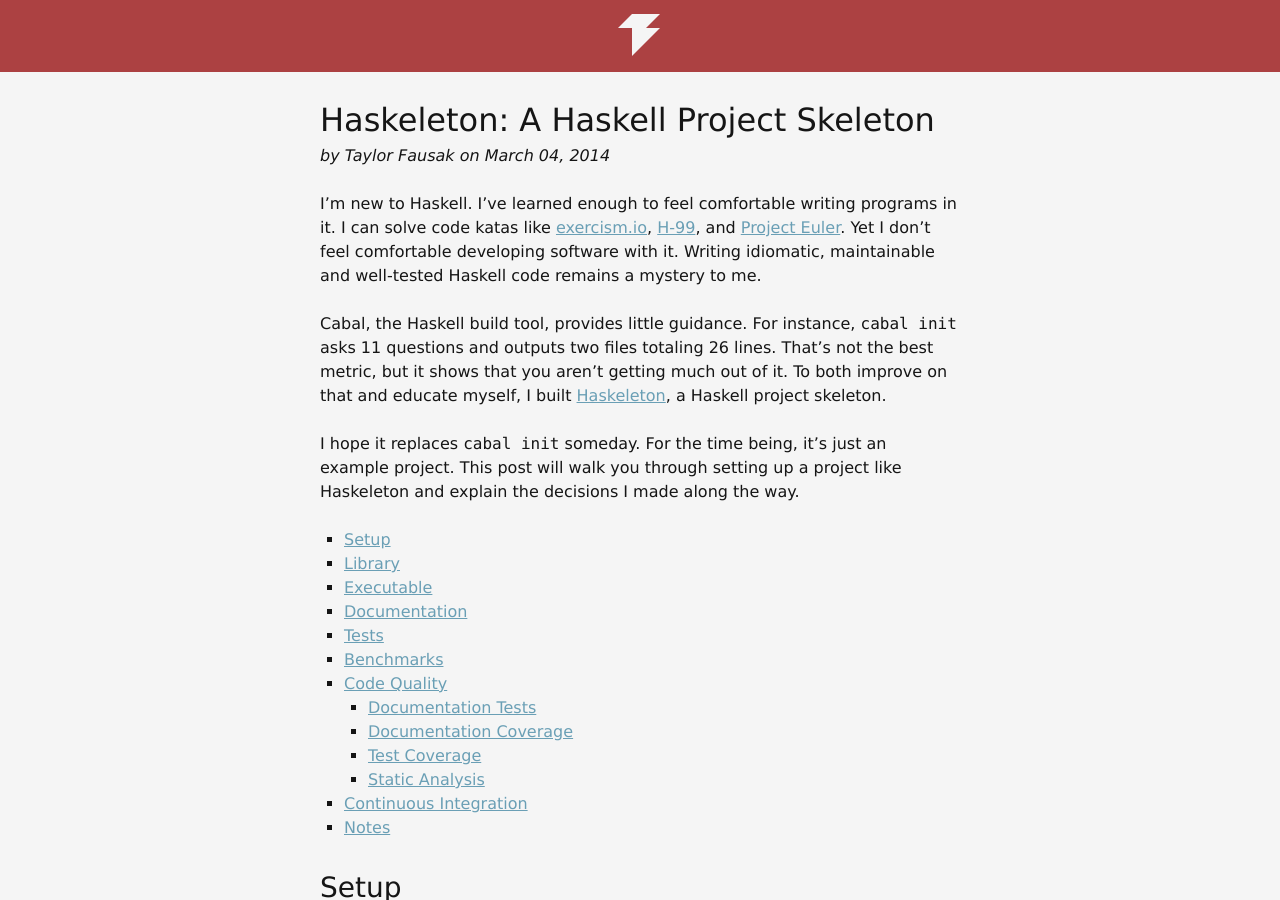
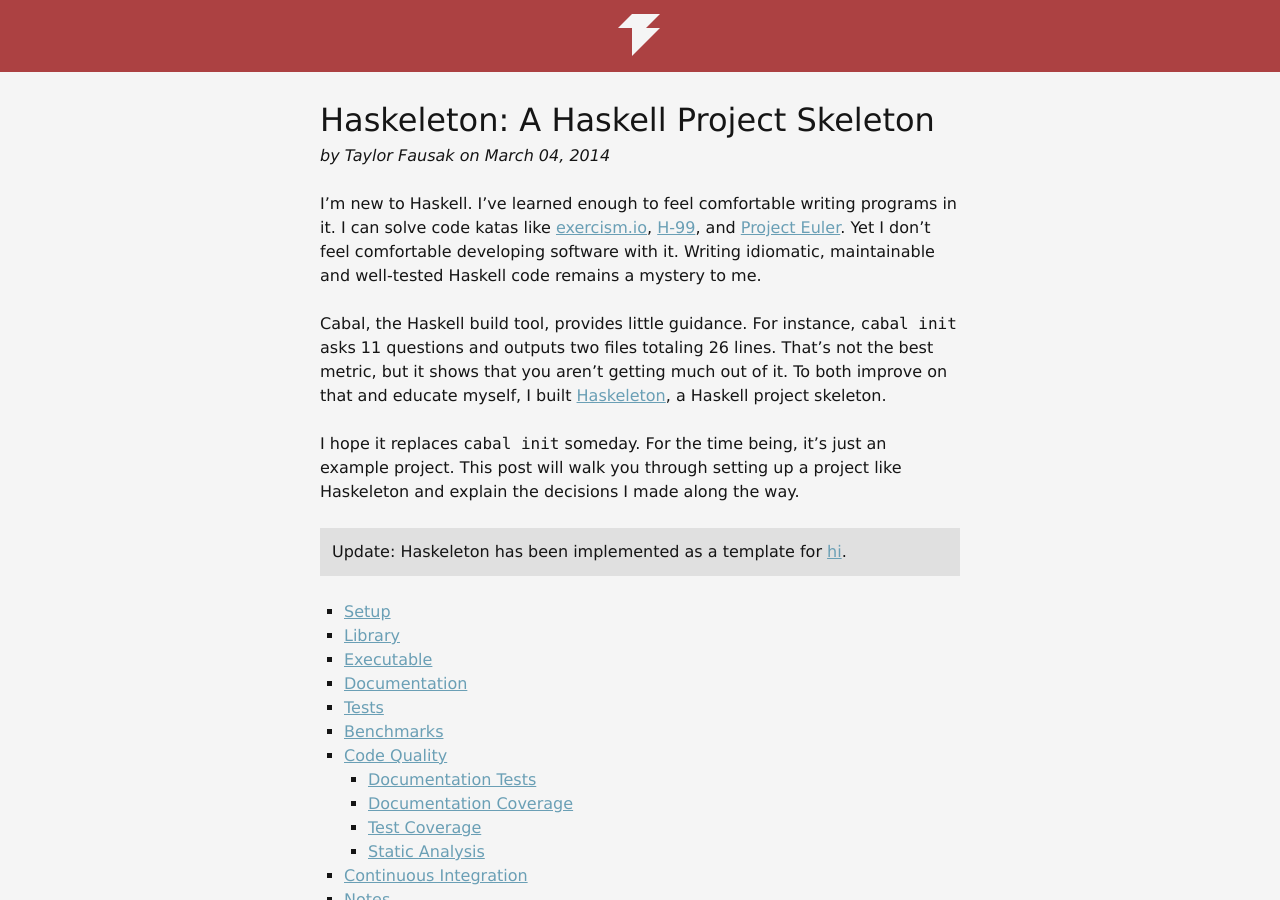
Before and after one commit to tfausak/tfausak.github.io, a Jekyll site: the page built from _posts/2014-03-04-haskeleton-a-haskell-project-skeleton.md, in a window 1280 px wide and 900 px high. Built offline with Jekyll 4.4.1, drawn with Linux system fonts in a browser that asks for light colours; comment, search, counter and statistics services are not loaded.

Commit message:
Add update note about hi

```diff
--- a/_posts/2014-03-04-haskeleton-a-haskell-project-skeleton.md
+++ b/_posts/2014-03-04-haskeleton-a-haskell-project-skeleton.md
@@ -17,6 +17,8 @@
 I hope it replaces `cabal init` someday. For the time being, it's just an
 example project. This post will walk you through setting up a project like
 Haskeleton and explain the decisions I made along the way.
+
+<aside>Update: Haskeleton has been implemented as a template for <a href="https://github.com/fujimura/hi">hi</a>.</aside>
 
 -   [Setup][5]
 -   [Library][6]
```
